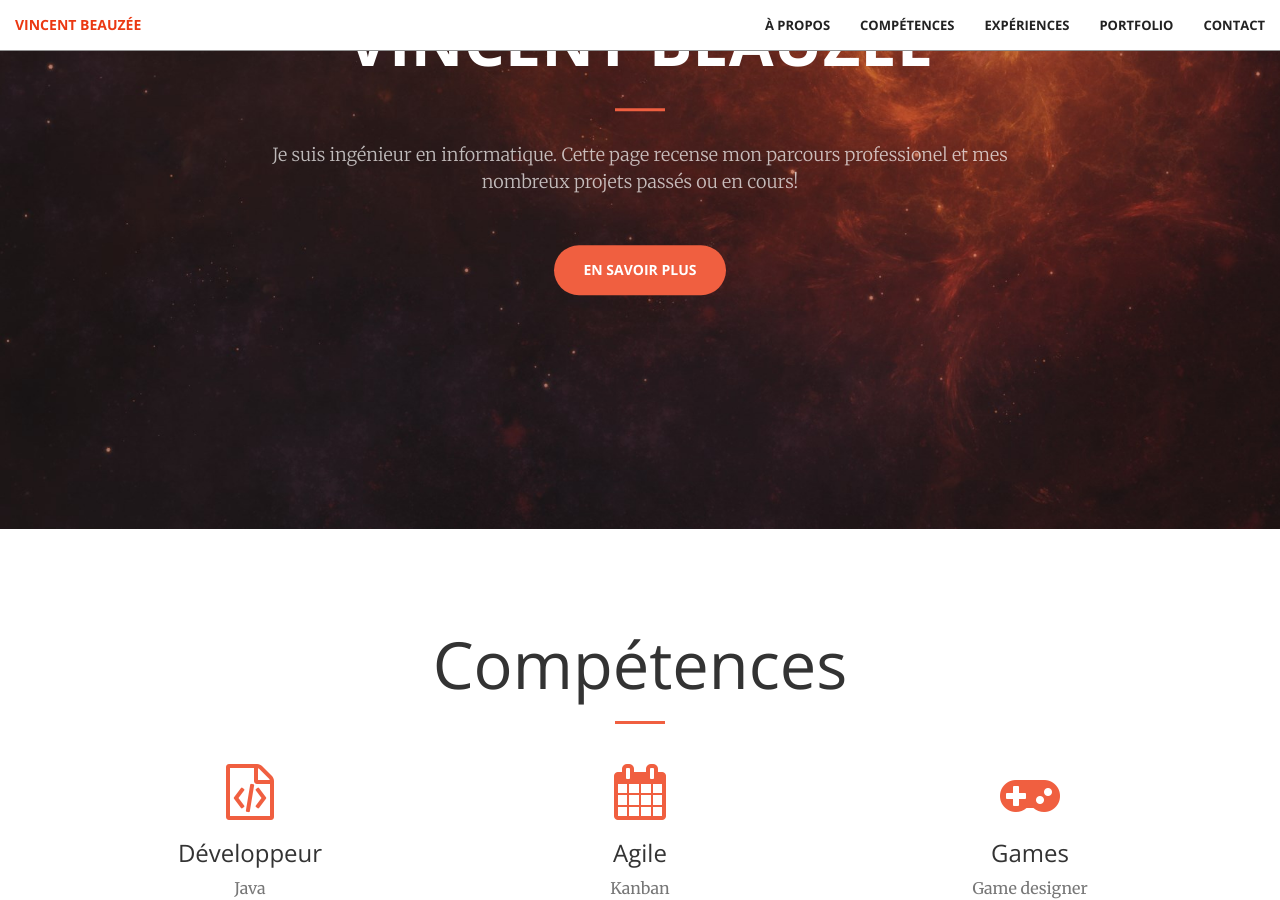
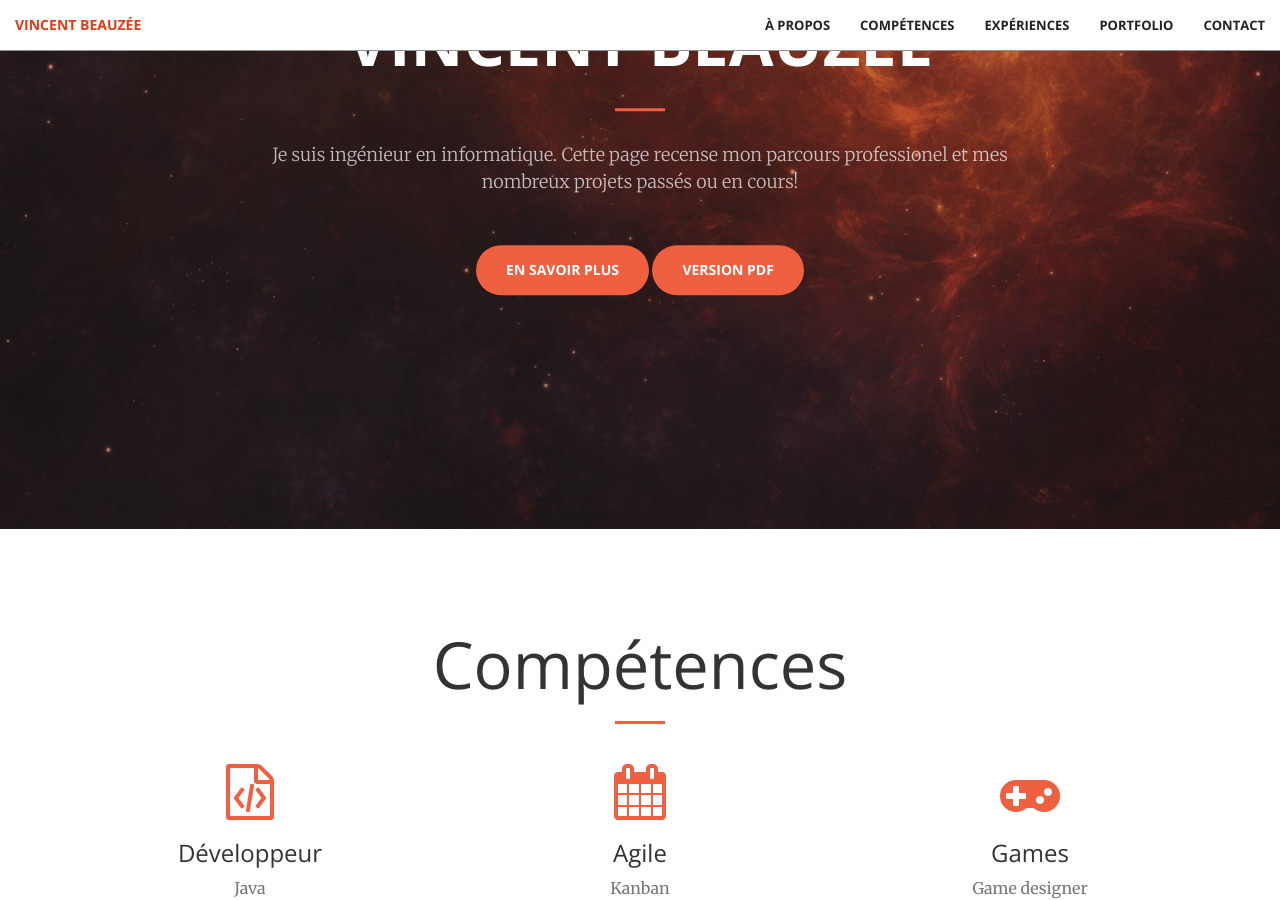
Before and after one commit to vBeauzee/vbeauzee.github.io, a Jekyll site: the page built from index.html, in a window 1280 px wide and 900 px high, scrolled down 371 px. Built offline with Jekyll 4.4.1, drawn with Linux system fonts in a browser that asks for light colours.

Commit message:
add download resume.pdf button

```diff
--- a/_includes/header.html
+++ b/_includes/header.html
@@ -5,6 +5,7 @@
             <hr>
             <p>Je suis ing&eacute;nieur en informatique. Cette page recense mon parcours professionel et mes nombreux projets pass&eacute;s ou en cours!</p>
             <a href="#competences" class="btn btn-primary btn-xl page-scroll">En savoir plus</a>
+            <a href="./download/resume.pdf" class="btn btn-primary btn-xl page-scroll">Version PDF</a>
         </div>
     </div>
 </header>
```
